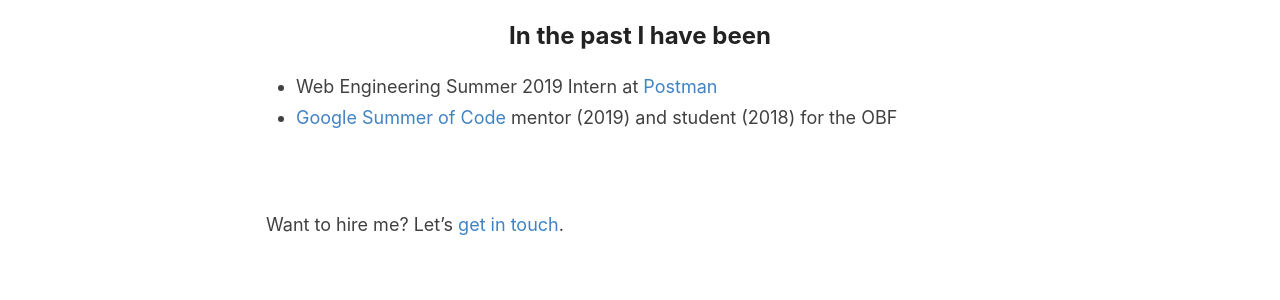
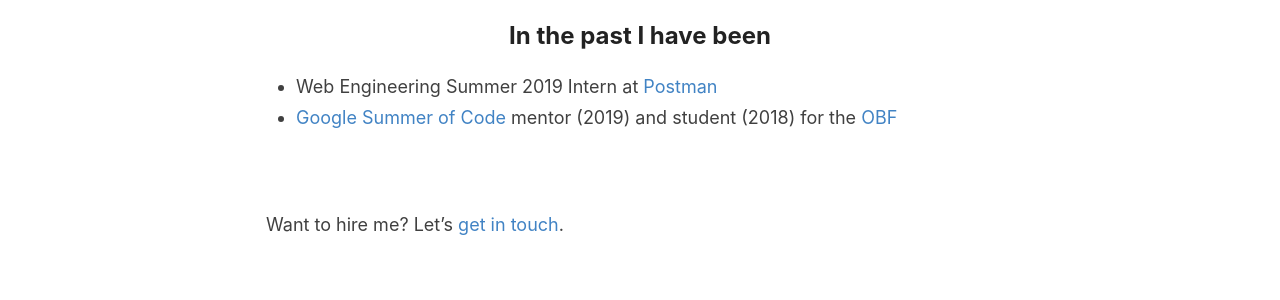
Before and after one commit to sarthak-sehgal/leetcode101, a Jekyll site: the page built from _pages/about.md, in a window 1280 px wide. Shown: the part 547-847 px from the top of the page. Built offline with Jekyll 4.4.1, drawn with Linux system fonts in a browser that asks for light colours; some of the changed lines change nothing that is shown.

Commit message:
Add URL for the OBF

```diff
--- a/_pages/about.md
+++ b/_pages/about.md
@@ -14,7 +14,7 @@ I am a web engineer majoring in Computer Science at BITS Pilani, India. You can
 
 ## In the past I have been
 - Web Engineering Summer 2019 Intern at [Postman](https://www.getpostman.com)
-- [Google Summer of Code](https://summerofcode.withgoogle.com) mentor (2019) and student (2018) for the OBF
+- [Google Summer of Code](https://summerofcode.withgoogle.com) mentor (2019) and student (2018) for the [OBF](https://open-bio.org)
 
 <br>
 <br>
```
